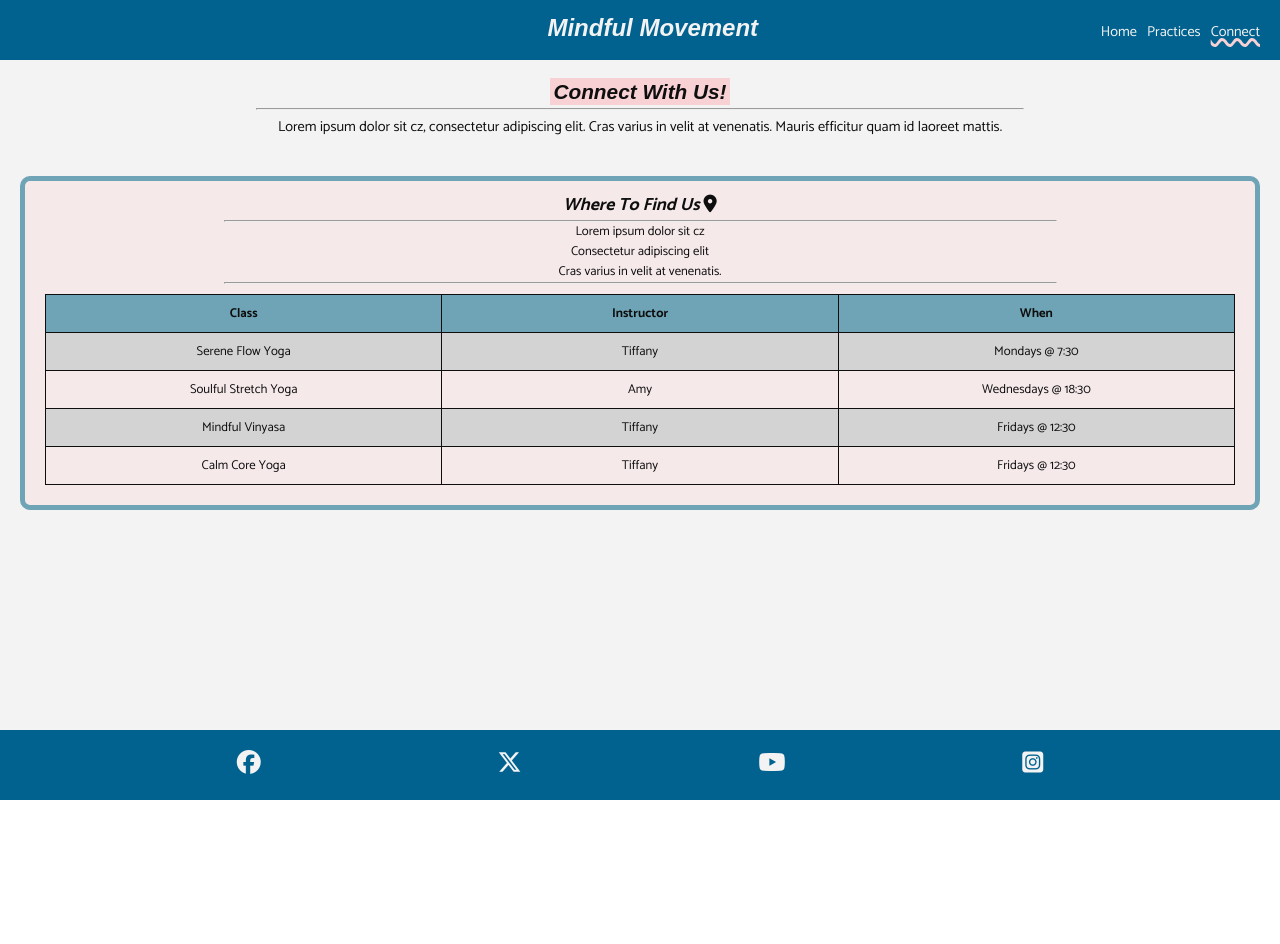
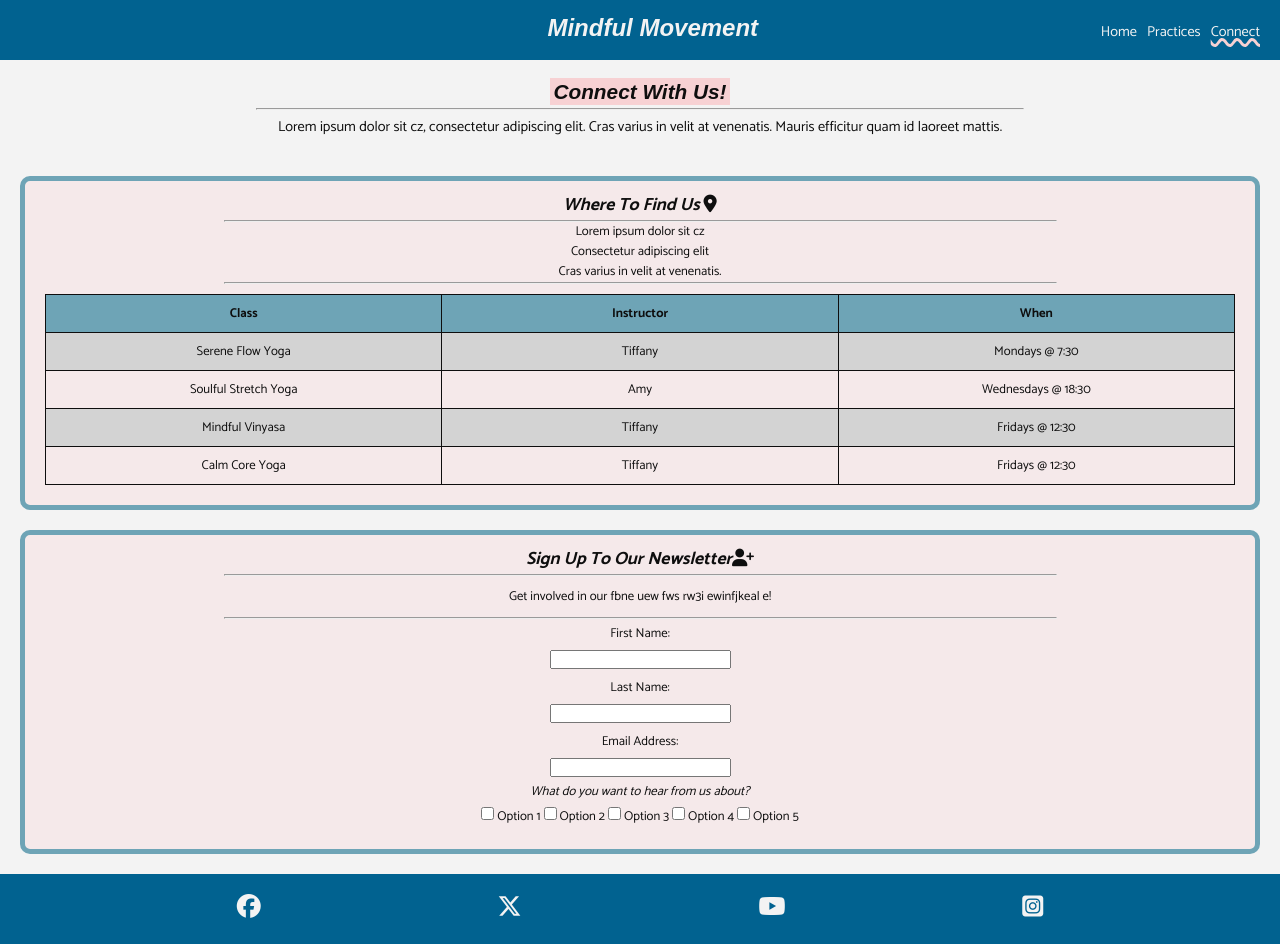
Before and after one commit to emilywade/mindful-movement, a plain HTML site: page connect.html in a window 1280 px wide. Before the commit the page ends 800 px from the top, so only its background shows below. Drawn offline with Linux system fonts and the light colour scheme; a web font is replaced by a local one.

Commit message:
feat: adding and styling newsletter div

```diff
--- a/assets/css/style.css
+++ b/assets/css/style.css
@@ -278,7 +278,7 @@ main {
 }
 
 /* Connect Page */
-#where {
+#where, #newsletter {
     margin: 20px;
     text-align: center;
     border: 5px solid #6ea4b6;
@@ -287,18 +287,18 @@ main {
     background-color: rgba(247, 209, 211, .3)
 }
 
-#address h2 {
+#address h2, #signup h2 {
     font-size:110%;
     font-style: italic;
 }
 
 #address p {
     font-size:80%;
-    line-height:0;
+    line-height: 0;
     padding: 10px 0;
 }
 
-#address hr {
+#address hr, #signup hr {
     width:70%;
     margin: 0 auto;
 }
@@ -324,6 +324,21 @@ main {
 #timetable th {
     background-color:#6ea4b6;
 }
+
+#signup p {
+    font-size:80%;
+    padding: 10px 0;
+}
+
+#preferences-header {
+    font-size:80%;
+    font-style: italic;
+}
+
+label {
+    font-size:80%;
+}
+
 
 /* Media query: tablets and larger (768px and up) */
 @media screen and (min-width:768px){
--- a/connect.html
+++ b/connect.html
@@ -77,6 +77,51 @@
                 </table>
             </div>
         </section>
+        <section id="newsletter">
+            <div id="signup">
+                <h2>
+                    Sign Up To Our Newsletter<i class="fa-solid fa-user-plus"></i>
+                </h2>
+                <hr>
+                <p>Get involved in our fbne uew fws rw3i ewinfjkeal e!</p>
+                <hr>
+            </div>
+            <div id="form">
+                <form action="https://formdump.codeinstitute.net" method="POST">
+                    <div id="details">
+                        <label for="first-name">First Name: </label>
+                        <br>
+                        <input type="text" id="first-name">
+                        <br>
+                        <label for="last-name">Last Name: </label>
+                        <br>
+                        <input type="text" id="last-name">
+                        <br>
+                        <label for="email">Email Address: </label>
+                        <br>
+                        <input type="email" id="email">
+                    </div>
+                    <div id="preferences">
+                        <p id="preferences-header">What do you want to hear from us about?</p>
+                        <label>
+                            <input type="checkbox" name="preferences" value="option1"> Option 1
+                        </label>
+                        <label>
+                            <input type="checkbox" name="preferences" value="option2"> Option 2
+                        </label>
+                        <label>
+                            <input type="checkbox" name="preferences" value="option3"> Option 3
+                        </label>
+                        <label>
+                            <input type="checkbox" name="preferences" value="option4"> Option 4
+                        </label>
+                        <label>
+                            <input type="checkbox" name="preferences" value="option5"> Option 5
+                        </label>
+                    </div>
+                </form>
+            </div>
+        </section>
     </main>
 
     <!-- Footer -->
```
